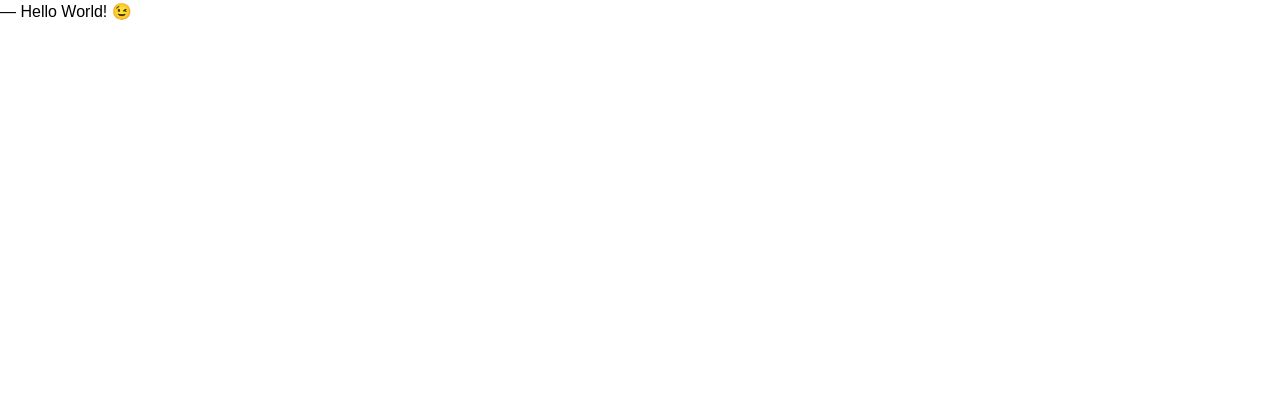
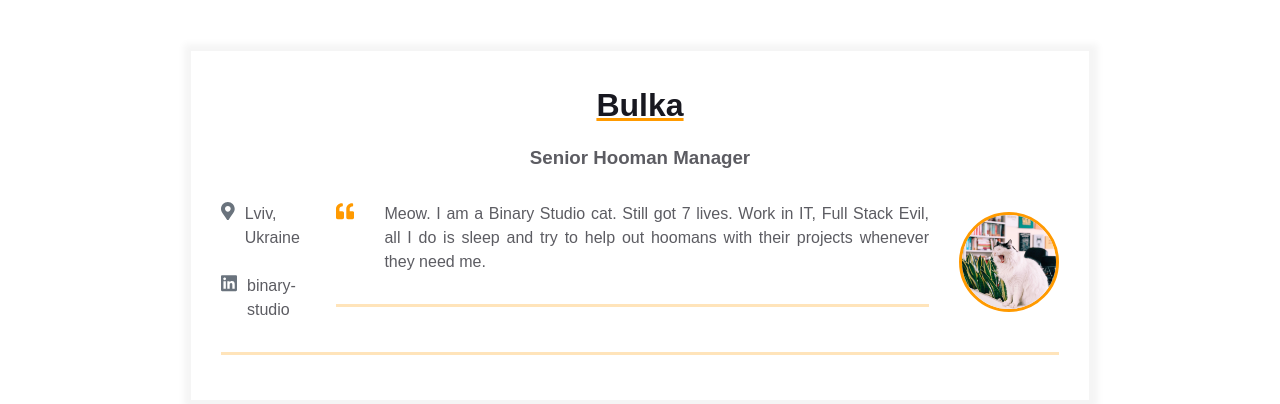
Before and after one commit to oleksandr-brusylo/homepage, a plain HTML site: page index.html in a window 1280 px wide. Drawn offline with Linux system fonts and the light colour scheme.

Commit message:
Added contact info, avatar and intro text to the index.html

```diff
--- a/index.html
+++ b/index.html
@@ -7,6 +7,65 @@
     <meta name="viewport" content="width=device-width, initial-scale=1" />
   </head>
   <body>
-    ― Hello World! &#x1F609;
+    <main>
+        <div class="resume">
+          <div class="container">
+            <div class="resume__block">
+              <h1 class="contact-info__header">Bulka</h1>
+              <h3 class="contact-info__sub-header">Senior Hooman Manager</h3>
+
+              <div class="contact_info_container fh">
+                <div class="contact-info__block">
+                    <a href="" rel="author" class="contact-info__item">
+                        <div class="contact-info__item-icon-wrapper">
+                          <svg class="contact-info__item-icon" xmlns="http://www.w3.org/2000/svg" viewBox="0 0 384 512">
+                            <path
+                              d="M172.268 501.67C26.97 291.031 0 269.413 0 192 0 85.961 85.961 0 192 0s192 85.961 192 192c0 77.413-26.97 99.031-172.268 309.67-9.535 13.774-29.93 13.773-39.464 0zM192 272c44.183 0 80-35.817 80-80s-35.817-80-80-80-80 35.817-80 80 35.817 80 80 80z">
+                            </path>
+                          </svg>
+                        </div>
+                        <span>Lviv, Ukraine</span>
+                      </a>
+                    <a href="https://ua.linkedin.com/company/binary-studio_241166" rel="author" class="contact-info__item">
+                       <div class="contact-info__item-icon-wrapper">
+                         <svg class="contact-info__item-icon" xmlns="http://www.w3.org/2000/svg" viewBox="0 0 448 512">
+                           <path
+                             d="M416 32H31.9C14.3 32 0 46.5 0 64.3v383.4C0 465.5 14.3 480 31.9 480H416c17.6 0 32-14.5 32-32.3V64.3c0-17.8-14.4-32.3-32-32.3zM135.4 416H69V202.2h66.5V416zm-33.2-243c-21.3 0-38.5-17.3-38.5-38.5S80.9 96 102.2 96c21.2 0 38.5 17.3 38.5 38.5 0 21.3-17.2 38.5-38.5 38.5zm282.1 243h-66.4V312c0-24.8-.5-56.7-34.5-56.7-34.6 0-39.9 27-39.9 54.9V416h-66.4V202.2h63.7v29.2h.9c8.9-16.8 30.6-34.5 62.9-34.5 67.2 0 79.7 44.3 79.7 101.9V416z">
+                           </path>
+                         </svg>
+                       </div>
+                       <span>binary-studio</span>
+                     </a>
+                </div>
+
+                <div class="container">
+                    <div class="resume__block">
+                      <div class="intro">
+                        <div class="intro__icon-wrapper">
+                          <svg class="intro__icon" xmlns="http://www.w3.org/2000/svg" viewBox="0 0 512 512">
+                            <path
+                              d="M464 256h-80v-64c0-35.3 28.7-64 64-64h8c13.3 0 24-10.7 24-24V56c0-13.3-10.7-24-24-24h-8c-88.4 0-160 71.6-160 160v240c0 26.5 21.5 48 48 48h128c26.5 0 48-21.5 48-48V304c0-26.5-21.5-48-48-48zm-288 0H96v-64c0-35.3 28.7-64 64-64h8c13.3 0 24-10.7 24-24V56c0-13.3-10.7-24-24-24h-8C71.6 32 0 103.6 0 192v240c0 26.5 21.5 48 48 48h128c26.5 0 48-21.5 48-48V304c0-26.5-21.5-48-48-48z">
+                            </path>
+                          </svg>
+                        </div>
+                        <p class="intro_text">Meow.
+                          I am a Binary Studio cat. Still got 7 lives. Work in IT, Full Stack Evil,
+                          all I do is sleep and try to help out hoomans with their projects whenever
+                          they need me.
+                        </p>
+                      </div>
+                    </div>
+                  </div>
+
+                <div class="contact-info__block contact-info__block--center">
+                  <img class="contact-info__avatar" src="assets/1.jpg" alt="Avatar">
+                </div>
+
+                <div class="contact-info__block"></div>
+              </div>
+            </div>
+          </div>
+        </div>
+      </main>
   </body>
 </html>
```
Also changed, not shown: assets/1.jpg (added).
